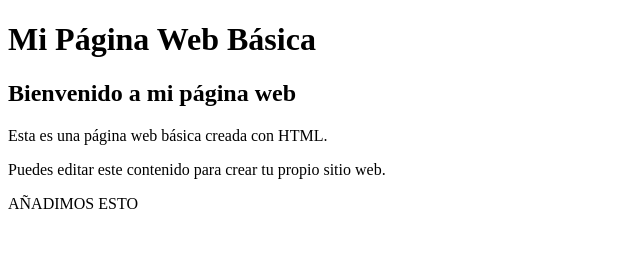
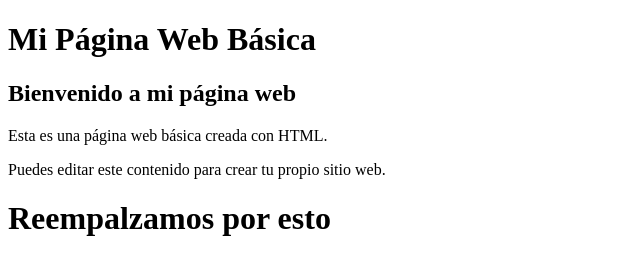
Before and after one commit to Juan-andres39/ronaldo, a plain HTML site: page index.html in a window 1280 px wide. Shown: the whole page, without its empty margins (0-640 px from the left). Drawn offline with Linux system fonts and the light colour scheme.

Commit message:
agregamos h1 al final

```diff
--- a/index.html
+++ b/index.html
@@ -14,7 +14,7 @@
       <h2>Bienvenido a mi página web</h2>
       <p>Esta es una página web básica creada con HTML.</p>
       <p>Puedes editar este contenido para crear tu propio sitio web.</p>
-      <a>AÑADIMOS ESTO</a>
+       <h1>Reempalzamos por esto</h1>
     </div>
   </body>
 </html>
```
